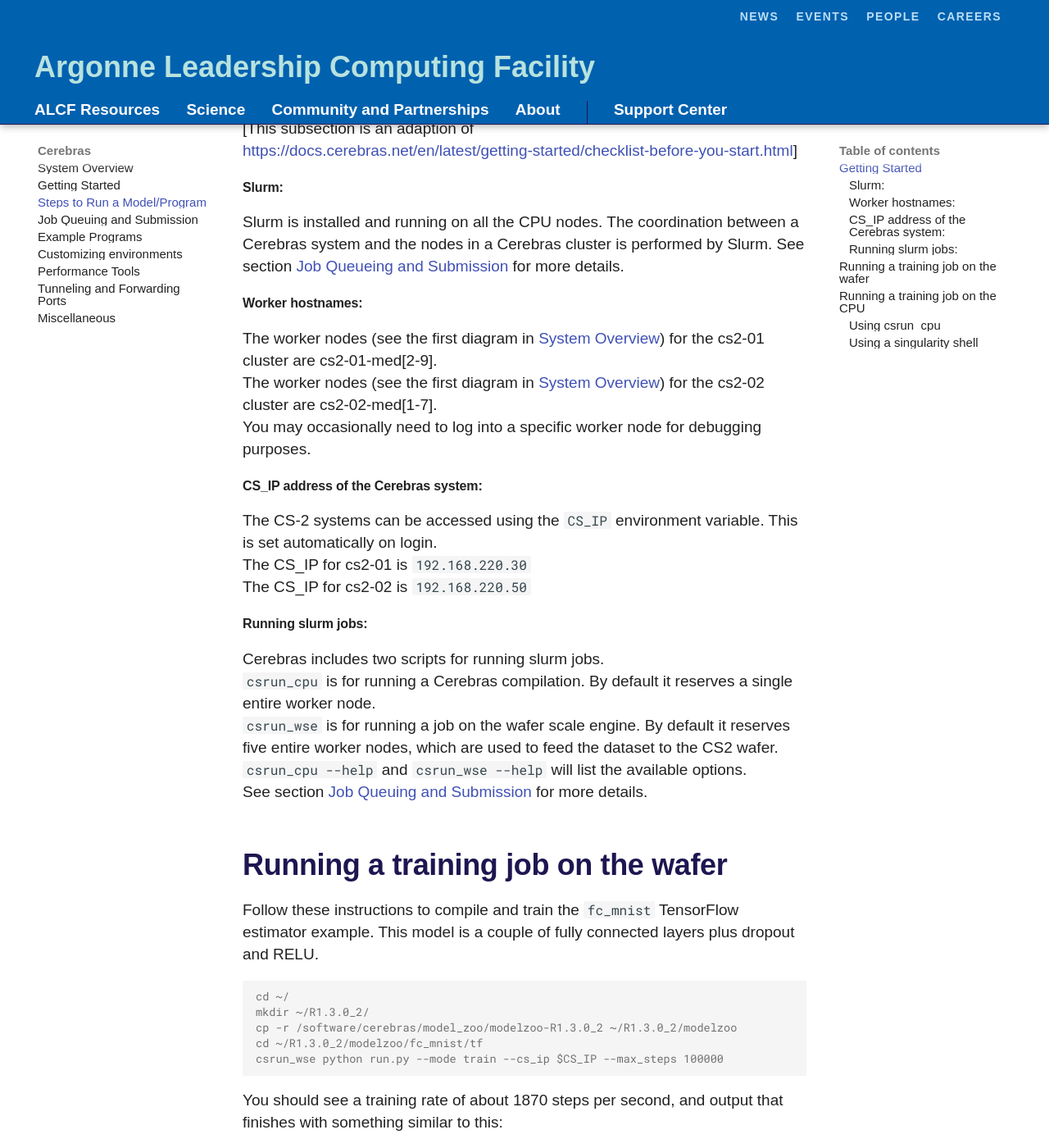
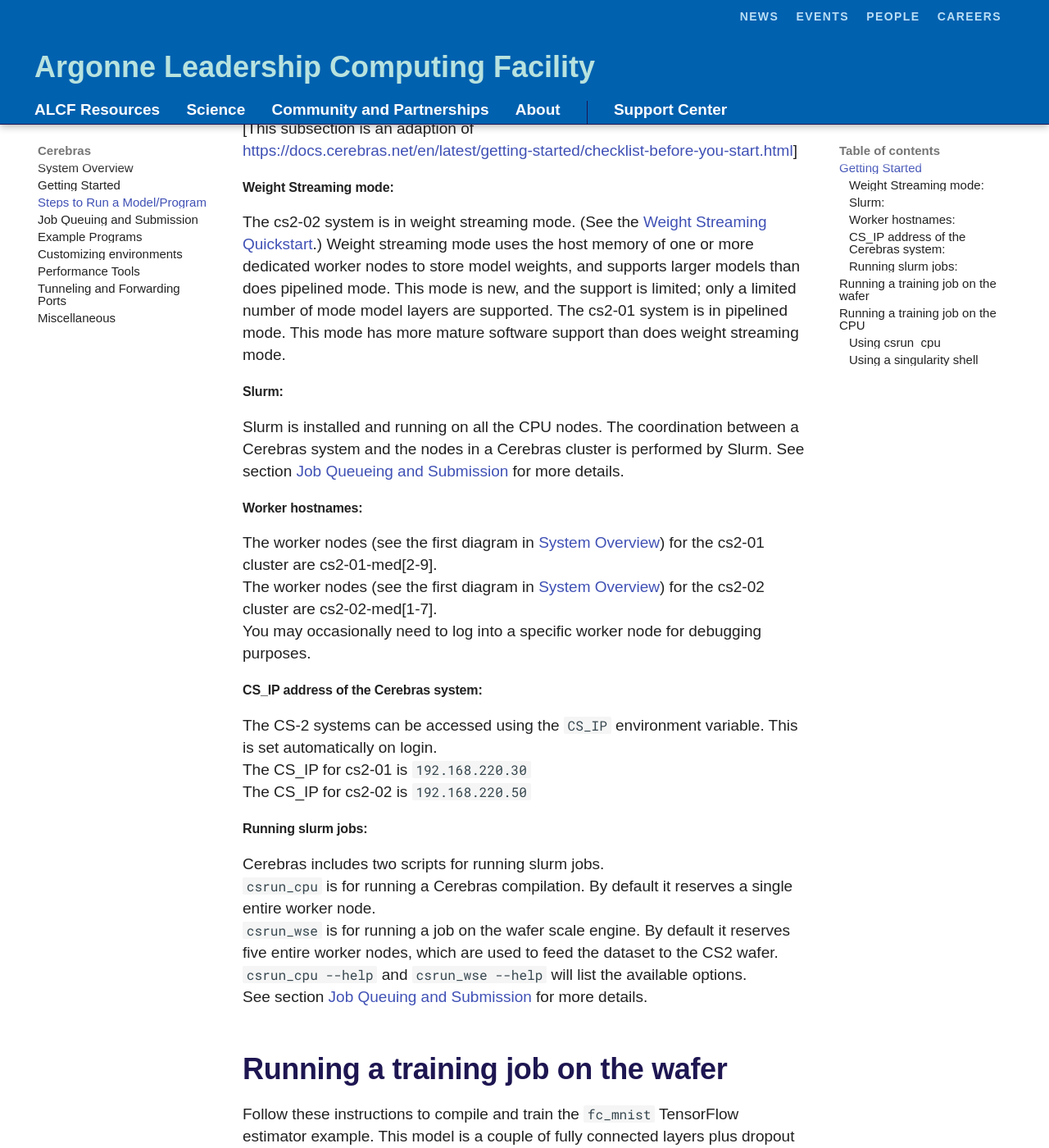
Before and after one commit to argonne-lcf/ai-testbed-userdocs, an MkDocs documentation site: the page built from docs/cerebras/Steps-to-run-a-model-or-program.md, in a window 1280 px wide and 1400 px high, scrolled down 360 px. Shown: the whole window at 82% size. Built offline with MkDocs 1.6.1 and Material for MkDocs 9.7.7, drawn with Linux system fonts in a browser that asks for light colours; some web fonts are replaced; comment, search, counter and statistics services are not loaded; some of the changed text lies outside the part shown.

Commit message:
update for V 1.4, weight streaming, another file

````diff
--- a/docs/cerebras/Steps-to-run-a-model-or-program.md
+++ b/docs/cerebras/Steps-to-run-a-model-or-program.md
@@ -15,6 +15,11 @@
 Its path on cs2-02 is /software/cerebras/cs2-02/container/cbcore_latest.sif<br>
 It is used by the csrun_cpu and csrun_wse scripts, and can also be used directly with singularity.<br>
 --->
+
+#### Weight Streaming mode:
+The cs2-02 system is in weight streaming mode. (See the [Weight Streaming Quickstart](https://docs.cerebras.net/en/latest/getting-started/weight-streaming-quickstart.html).)
+Weight streaming mode uses the host memory of one or more dedicated worker nodes to store model weights, and supports larger models than does pipelined mode. This mode is new, and the support is limited; only a limited number of mode model layers are supported.
+The cs2-01 system is in pipelined mode. This mode has more mature software support than does weight streaming mode.
 
 #### Slurm:
 
@@ -54,9 +59,9 @@
 
 ```console
 cd ~/
-mkdir ~/R1.3.0_2/
-cp -r /software/cerebras/model_zoo/modelzoo-R1.3.0_2 ~/R1.3.0_2/modelzoo
-cd ~/R1.3.0_2/modelzoo/fc_mnist/tf
+mkdir ~/R1.4/
+cp -r /software/cerebras/model_zoo/modelzoo ~/R1.4/modelzoo
+cd ~/R1.4/modelzoo/fc_mnist/tf
 csrun_wse python run.py --mode train --cs_ip $CS_IP --max_steps 100000
 ```
 
@@ -107,12 +112,12 @@
 The `-B /opt:/opt` is an illustrative example of how to bind a directory to a singularity container. (The singularity containers by default bind both one's home directory and /tmp, read/write.)
 
 ```console
-cd ~/R1.3.0_2/modelzoo/fc_mnist/tf
+cd ~/R1.4/modelzoo/fc_mnist/tf
 singularity shell -B /opt:/opt /software/cerebras/cs2-02/container/cbcore_latest.sif
 ```
 or, on cs2-01,
 ```console
-cd ~/R1.3.0_2/modelzoo/fc_mnist/tf
+cd ~/R1.4/modelzoo/fc_mnist/tf
 singularity shell -B /opt:/opt /software/cerebras/cs2-01/container/cbcore_latest.sif
 ```
 
````
